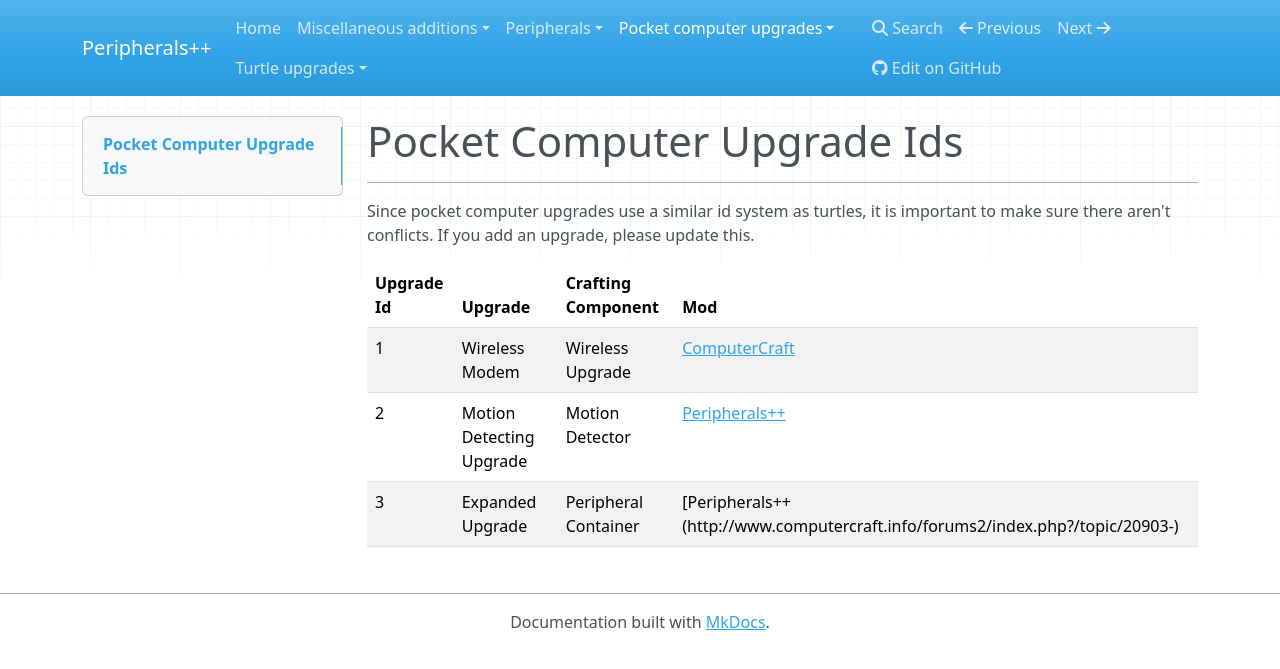
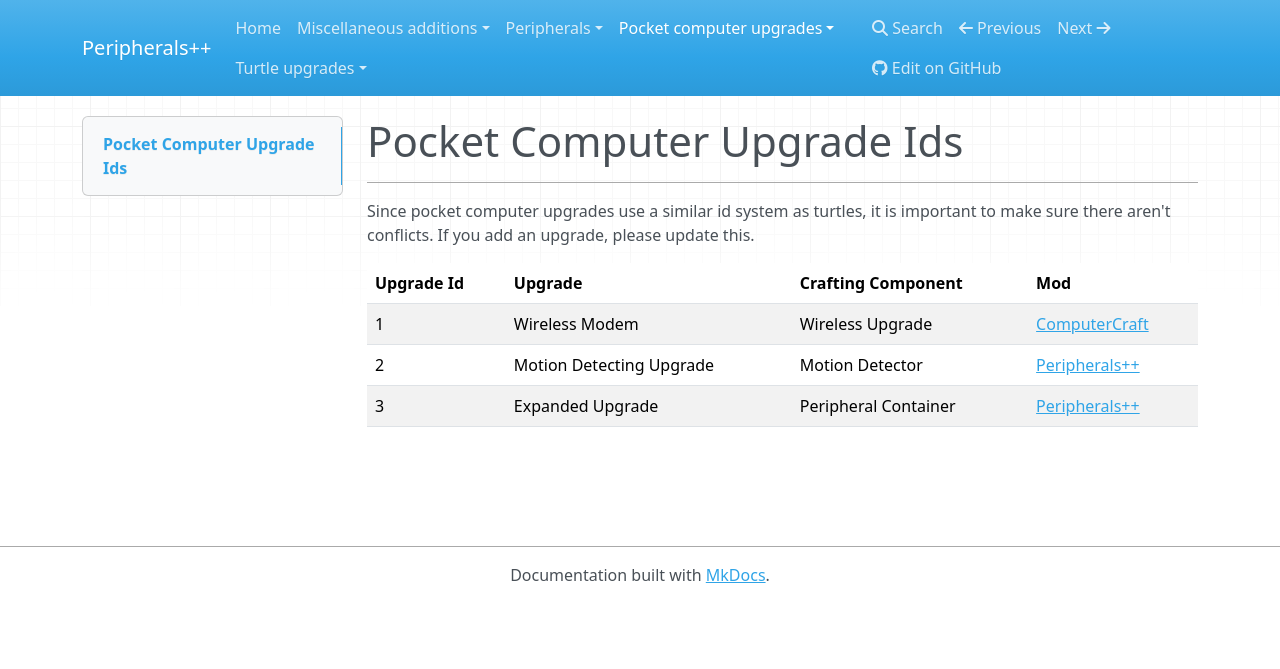
Before and after one commit to austinv11/PeripheralsPlusPlus, an MkDocs documentation site: the page built from docs/pocket_computer_upgrades/pocket_computer_upgrade_ids.md, in a window 1280 px wide. Shown: the top 669 px of the page. Built offline with MkDocs 1.6.1, drawn with Linux system fonts in a browser that asks for light colours; nearby versions of some CDN libraries.

Commit message:
Update pocket_computer_upgrade_ids.md

```diff
--- a/docs/pocket_computer_upgrades/pocket_computer_upgrade_ids.md
+++ b/docs/pocket_computer_upgrades/pocket_computer_upgrade_ids.md
@@ -7,4 +7,4 @@
 |----------|-------|------------------|---|
 |1|Wireless Modem|Wireless Upgrade|[ComputerCraft](http://computercraft.info)|
 |2|Motion Detecting Upgrade|Motion Detector|[Peripherals++](http://www.computercraft.info/forums2/index.php?/topic/20903-)|
-|3|Expanded Upgrade|Peripheral Container|[Peripherals++(http://www.computercraft.info/forums2/index.php?/topic/20903-)|
+|3|Expanded Upgrade|Peripheral Container|[Peripherals++](http://www.computercraft.info/forums2/index.php?/topic/20903-)|
```
